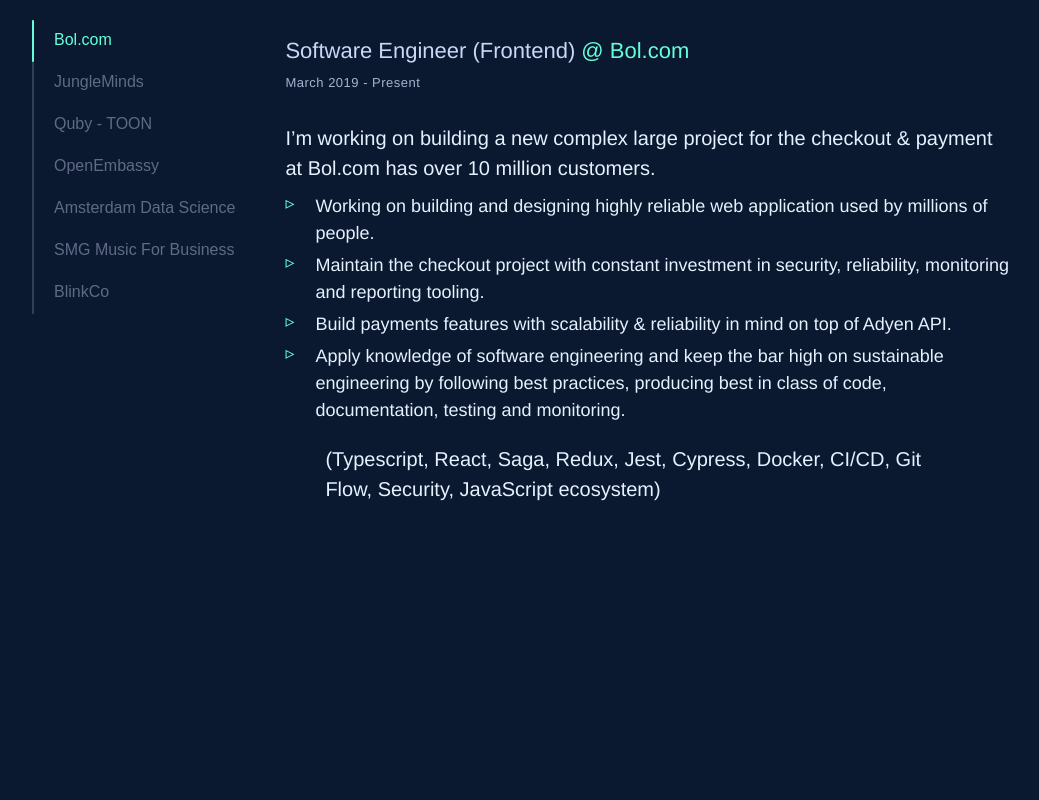
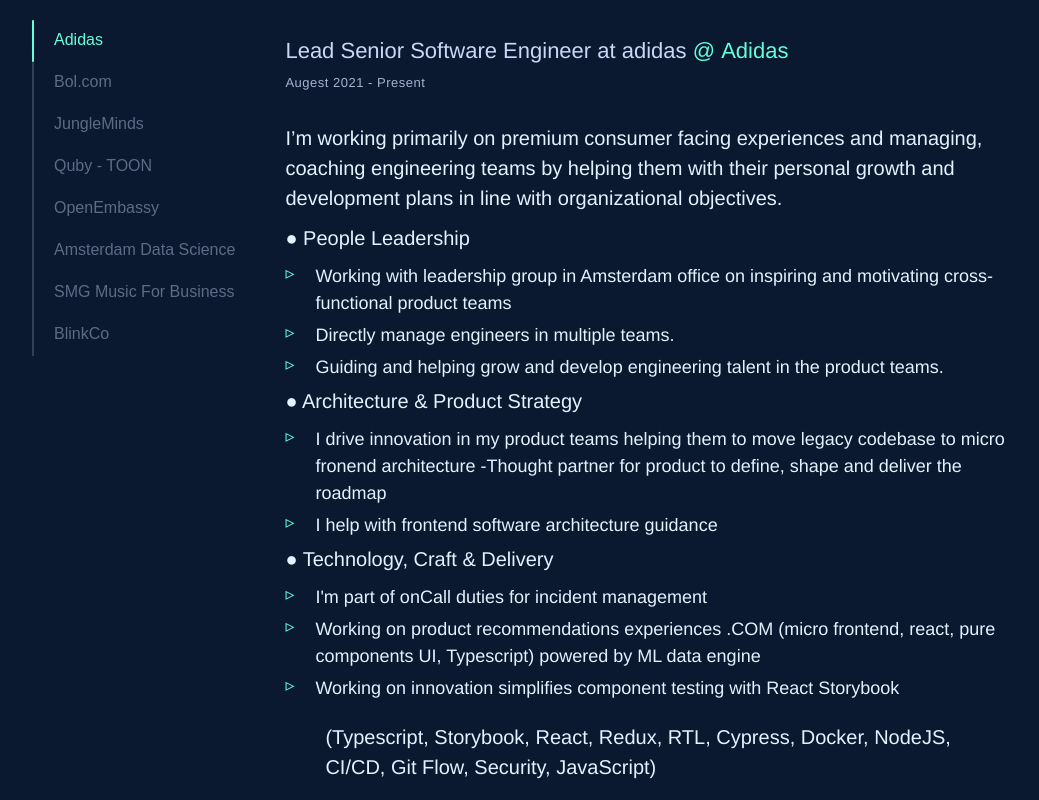
Before and after one commit to AhmadKabakibi/resume, a Gatsby site: page / in a window 1280 px wide. Shown: the part 1320-2120 px from the top of the page, without its empty margins (118-1157 px from the left). Built offline with nearby package versions, Linux system fonts and the light colour scheme; Gatsby itself is replaced by a stand-in of ours.

Commit message:
Update content 2022

```diff
--- a/src/content/about/index.md
+++ b/src/content/about/index.md
@@ -2,17 +2,16 @@
 title: 'Intro'
 avatar: './head_img.jpg'
 skills:
-  - Typescript
+  - Typescript & Storybook
   - NodeJS
   - Javascript
-  - storybook
   - AWS/Terraform/GCloud
   - Microservices Architecture
   - React
   - AI
 ---
 
-Hey, I am Ahmad Kabakibi. I am a senior software engineer, 29 years old and specialized in Full-stack web and mobile development. I have over 8 years experience with testing, prototyping, developer tooling, CI/CD, version control and awesome tech skills.<br>
+Hey, I am Ahmad Kabakibi. I am a senior software engineer, 30 years old and specialized in Full-stack web and mobile development. I have over 9 years experience with testing, prototyping, developer tooling, CI/CD, version control and awesome tech skills.<br>
 
 My latest experiences include React and Typescript and its ecosystem (testing library, saga, redux, storybook, cypress, jest) and microservices architecture, hybrid mobile development, clean code, and design patterns.<br>
 
--- /dev/null
+++ b/src/content/jobs/Adidas/index.md
@@ -0,0 +1,35 @@
+---
+date: '2021-08-01'
+title: 'Lead Senior Software Engineer at adidas'
+company: 'Adidas'
+location: 'Amsterdam'
+range: 'Augest 2021 - Present'
+url: 'https://www.adidas.nl'
+---
+
+I’m working primarily on premium consumer facing experiences and managing, coaching engineering
+teams by helping them with their personal growth and development plans in line with organizational
+objectives.
+
+● People Leadership
+
+- Working with leadership group in Amsterdam office on inspiring and motivating
+  cross-functional product teams
+- Directly manage engineers in multiple teams.
+- Guiding and helping grow and develop engineering talent in the product teams.
+
+● Architecture & Product Strategy
+
+- I drive innovation in my product teams helping them to move legacy codebase to
+  micro fronend architecture
+  -Thought partner for product to define, shape and deliver the roadmap
+- I help with frontend software architecture guidance
+
+● Technology, Craft & Delivery
+
+- I'm part of onCall duties for incident management
+- Working on product recommendations experiences .COM (micro frontend, react,
+  pure components UI, Typescript) powered by ML data engine
+- Working on innovation simplifies component testing with React Storybook
+
+> (Typescript, Storybook, React, Redux, RTL, Cypress, Docker, NodeJS, CI/CD, Git Flow, Security, JavaScript)
```
